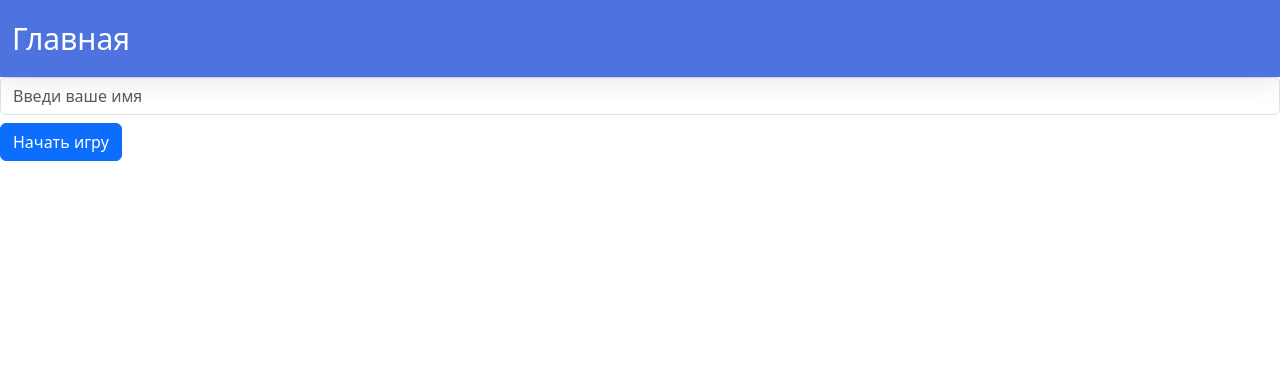
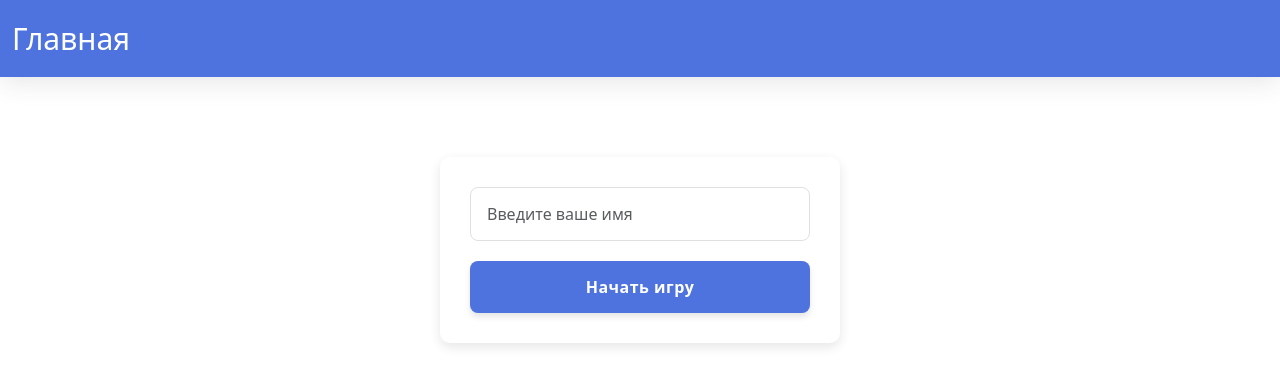
Before and after one commit to mrkqstn/react-flash-card, a React (Vite) app in the folder client/: page /start in a window 1280 px wide. Shown: the top 386 px of the page. Built offline with nearby package versions, Linux system fonts and the light colour scheme.

Commit message:
version for display

```diff
--- a/client/src/pages/MainPage/MainPage.jsx
+++ b/client/src/pages/MainPage/MainPage.jsx
@@ -20,21 +20,65 @@ export default function MAinPage() {
   console.log(gameData)
 
   return (
-    <>
-      <form onSubmit={submitHandler}>
-        <Form.Group controlId='userName'>
+  <div style={{
+    maxWidth: '400px',
+    margin: '0 auto',
+    padding: '30px',
+    backgroundColor: '#fff',
+    borderRadius: '10px',
+    boxShadow: '0 4px 12px rgba(0,0,0,0.1)',
+    marginTop: '80px'
+  }}>
+    <form onSubmit={submitHandler} style={{ width: '100%'}}>
+      <Form.Group controlId='userName' style={{ marginBottom: '20px' }}>
         <Form.Control
           type='text'
           name='user_name'
-            placeholder='Введи ваше имя'
+          placeholder='Введите ваше имя'
           value={gameData.user_name}
           onChange={inputsHandler}
+          style={{
+            width: '100%',
+            padding: '14px 16px',
+            fontSize: '1rem',
+            border: '1px solid #e0e0e0',
+            borderRadius: '8px',
+            transition: 'all 0.3s ease',
+            ':focus': {
+              borderColor: '#4e73df',
+              boxShadow: '0 0 0 3px rgba(78, 115, 223, 0.25)',
+              outline: 'none'
+            }
+          }}
         />
       </Form.Group>
-        <Button type='submit' variant='primary' className='mt-2' >
+
+      <Button
+        type='submit'
+        style={{
+          width: '100%',
+          padding: '14px 24px',
+          backgroundColor: '#4e73df',
+          border: 'none',
+          borderRadius: '8px',
+          fontSize: '1rem',
+          fontWeight: 600,
+          color: 'white',
+          textTransform: 'none',
+          letterSpacing: '0.5px',
+          boxShadow: '0 4px 6px rgba(0,0,0,0.1)',
+          transition: 'all 0.3s ease',
+          cursor: 'pointer',
+          ':hover': {
+            backgroundColor: '#2e59d9',
+            transform: 'translateY(-2px)',
+            boxShadow: '0 6px 12px rgba(0,0,0,0.15)'
+          }
+        }}
+      >
         Начать игру
       </Button>
     </form>
-    </>
+  </div>
 );
 }
--- a/client/src/widgets/Header/Header.jsx
+++ b/client/src/widgets/Header/Header.jsx
@@ -19,7 +19,7 @@ export default function Header({ user }) {
       }}
     >
       <Container fluid>
-        <Navbar.Brand as={NavLink} to="/themes"
+        <Navbar.Brand as={NavLink} to="/start"
         style={{ fontSize: '30px'}}
         >
           Главная
--- a/client/src/widgets/QuestionCard/QuestionCard.jsx
+++ b/client/src/widgets/QuestionCard/QuestionCard.jsx
@@ -21,6 +21,7 @@ export default function QuestionCard({
   const [checkCountQuestion, setCheckCountQuestion] = useState(0);
 
   const { id } = useParams();
+  const idTheme = id
   const navigate = useNavigate();
   useEffect(() => {
     const getData = async () => {
@@ -44,10 +45,11 @@ export default function QuestionCard({
         const newScore = score + 1;
         setScore(newScore);
         if (currentQuestionIndex === questions.length - 1) {
+
           alert(
             `Викторина завершена! Ваш счет: ${newScore}/${questions.length}`
           );
-          const fullGataGame = { ...gameData, theme_id: id, score: newScore };
+          const fullGataGame = { ...gameData, theme_id: idTheme, score: newScore };
           const { data: newGame } = await GameApi.createGame(fullGataGame);
           if (!newGame) {
             alert(`произошла ошибка при записи результатов игры`);
```
Lines whose indentation alone changed are shown as unchanged.
